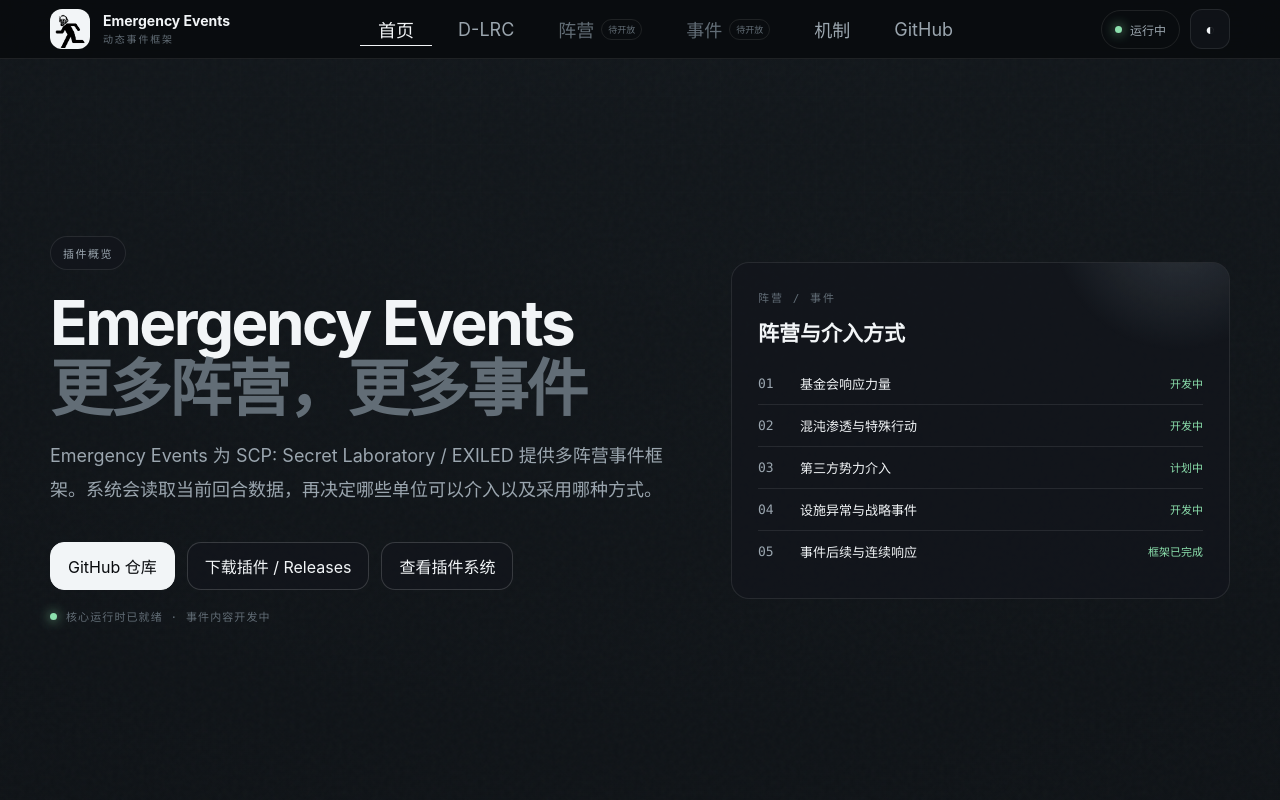
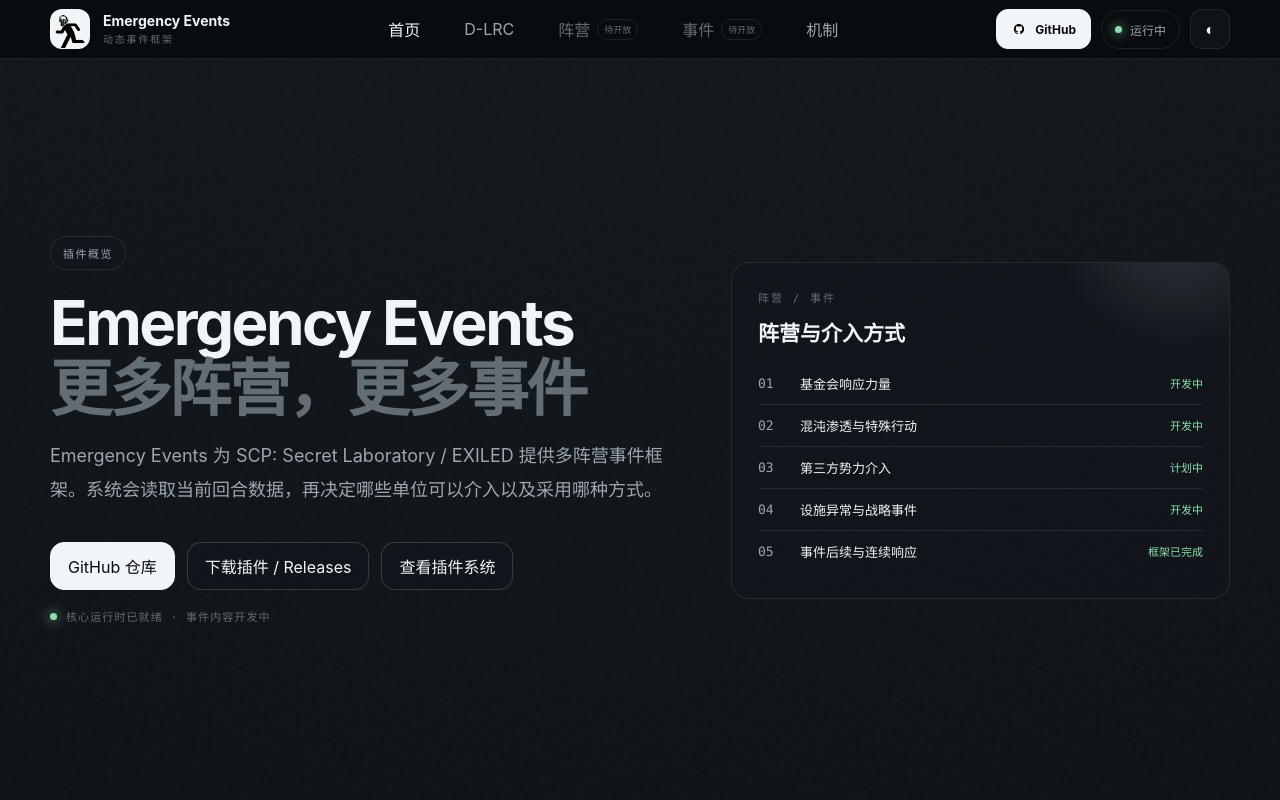
Before and after one commit to qingranawa/emergency-events-web, a React (Vite) app: page / in a window 1280 px wide. Shown: the top 800 px of the page. Built offline with nearby package versions, Linux system fonts and the light colour scheme.

Commit message:
feat(nav): 优化导航操作入口与排版

```diff
--- a/src/components/layout/SiteNav.jsx
+++ b/src/components/layout/SiteNav.jsx
@@ -22,7 +22,7 @@
 
   return <header className="nav-wrap"><div className="container"><nav aria-label="主导航">
     <a className="brand" href="index.html" aria-label="Emergency Events 首页"><div className="logo"><img src="assets/emergency-events-mark.png" alt="" /></div><div><div className="brand-name">Emergency Events</div><div className="brand-sub">动态事件框架</div></div></a>
-    <div className="nav-links desktop-nav">{navigation.map((item) => renderLink(item))}<a className="nav-link nav-github" href="https://github.com/qingranawa/Emergency-events" target="_blank" rel="noreferrer">GitHub</a></div>
-    <div className="nav-right"><div className="nav-status"><span className="status-dot" />运行中</div><ThemeToggle theme={theme} onToggle={onToggleTheme} /><Dialog.Root><Dialog.Trigger asChild><button className="menu-btn" type="button" aria-label="打开导航菜单">菜单</button></Dialog.Trigger><Dialog.Portal><Dialog.Overlay className="nav-dialog-overlay" /><Dialog.Content className="nav-dialog-content"><Dialog.Title className="sr-only">Emergency Events 导航菜单</Dialog.Title><Dialog.Description className="sr-only">选择页面或页面内模块</Dialog.Description><div className="nav-dialog-head"><span className="mono">当前页面：{pageLabel}</span><Dialog.Close asChild><button className="icon-btn" type="button" aria-label="关闭导航">×</button></Dialog.Close></div><div className="nav-dialog-links">{navigation.map((item) => renderLink(item, true))}<Dialog.Close asChild><a className="nav-link" href="https://github.com/qingranawa/Emergency-events" target="_blank" rel="noreferrer">GitHub</a></Dialog.Close></div></Dialog.Content></Dialog.Portal></Dialog.Root></div>
+    <div className="nav-links desktop-nav">{navigation.map((item) => renderLink(item))}</div>
+    <div className="nav-right"><a className="github-action" href="https://github.com/qingranawa/Emergency-events" target="_blank" rel="noreferrer"><img src="assets/github.svg" alt="" /><span>GitHub</span></a><div className="nav-status"><span className="status-dot" />运行中</div><ThemeToggle theme={theme} onToggle={onToggleTheme} /><Dialog.Root><Dialog.Trigger asChild><button className="menu-btn" type="button" aria-label="打开导航菜单">菜单</button></Dialog.Trigger><Dialog.Portal><Dialog.Overlay className="nav-dialog-overlay" /><Dialog.Content className="nav-dialog-content"><Dialog.Title className="sr-only">Emergency Events 导航菜单</Dialog.Title><Dialog.Description className="sr-only">选择页面或页面内模块</Dialog.Description><div className="nav-dialog-head"><span className="mono">当前页面：{pageLabel}</span><Dialog.Close asChild><button className="icon-btn" type="button" aria-label="关闭导航">×</button></Dialog.Close></div><div className="nav-dialog-links">{navigation.map((item) => renderLink(item, true))}<Dialog.Close asChild><a className="nav-link nav-dialog-github" href="https://github.com/qingranawa/Emergency-events" target="_blank" rel="noreferrer"><img src="assets/github.svg" alt="" /><span>GitHub</span></a></Dialog.Close></div></Dialog.Content></Dialog.Portal></Dialog.Root></div>
   </nav></div></header>;
 }
--- a/src/styles/base.css
+++ b/src/styles/base.css
@@ -20,8 +20,13 @@
 .nav-link:hover, .nav-link.is-current { color: var(--text); }
 .nav-link-disabled { display: inline-flex; align-items: center; gap: 7px; color: var(--text-dim); cursor: default; }
 .nav-link-disabled small { border: 1px solid var(--line); border-radius: 999px; padding: 3px 6px; color: var(--text-dim); font-size: 9px; }
-.nav-link.is-current::after { content: ""; position: absolute; right: 0; bottom: 9px; left: 0; height: 1px; background: var(--text); }
 .nav-right { display: flex; align-items: center; gap: 10px; }
+.github-action { display: inline-flex; align-items: center; justify-content: center; gap: 8px; min-height: 40px; padding: 0 14px; border: 1px solid var(--text); border-radius: 12px; background: var(--text); color: var(--bg); font-size: 12px; font-weight: 650; transition: transform var(--motion-base) var(--motion-ease), opacity var(--motion-base) var(--motion-ease); }
+.github-action img, .nav-dialog-github img { display: block; width: 16px; height: 16px; filter: invert(1); }
+.github-action:hover { transform: translateY(-2px); opacity: .9; }
+.github-action:active { transform: translateY(0) scale(.975); transition-duration: var(--motion-fast); }
+.github-action:focus-visible { outline: 2px solid var(--success); outline-offset: 2px; }
+body.light .github-action img, body.light .nav-dialog-github img { filter: none; }
 .nav-status { display: flex; align-items: center; gap: 8px; border: 1px solid var(--line); border-radius: 999px; padding: 10px 13px; color: var(--text-soft); font-size: 12px; white-space: nowrap; }
 .status-dot { width: 7px; height: 7px; border-radius: 50%; background: var(--success); box-shadow: 0 0 12px var(--success); }
 .icon-btn, .menu-btn { width: 40px; height: 40px; border: 1px solid var(--line); border-radius: 12px; color: var(--text); background: var(--panel); cursor: pointer; }
@@ -72,6 +77,7 @@
 @media (max-width: 900px) { nav { gap: 10px; } .desktop-nav { display: none; } .menu-btn { display: block; } }
 @media (max-width: 720px) { .section-head { display: block; } .section-desc { margin-top: 20px; } }
 @media (max-width: 520px) { .container { width: min(calc(100vw - 32px), var(--max)); } .brand-name { font-size: 13px; } .logo { width: 38px; height: 38px; } h1 { font-size: clamp(40px, 11vw, 62px); letter-spacing: -2px; } .hero-desc { font-size: 18px; } .icon-btn { display: none; } .nav-dialog-content .icon-btn { display: grid; } section { padding: 76px 0; } }
+@media (max-width: 520px) { .github-action { width: 40px; padding: 0; } .github-action span { display: none; } }
 @media (max-width: 520px) { .footer-legal { display: grid; grid-template-columns: auto 1fr; gap: 8px 10px; padding: 13px 14px; } .footer-legal-label { align-self: center; } .footer-legal-copy { grid-column: 1 / -1; } .footer-legal-tag { grid-column: 1 / -1; justify-self: start; } }
 @media (prefers-reduced-motion: reduce) { *, *::before, *::after { scroll-behavior: auto !important; transition-duration: .01ms !important; animation-duration: .01ms !important; animation-iteration-count: 1 !important; } .scroll-reveal-ready { will-change: auto; } }
 
@@ -81,4 +87,5 @@
 .nav-dialog-head { display: flex; align-items: center; justify-content: space-between; color: var(--text-dim); font-size: 10px; letter-spacing: 1.4px; }
 .nav-dialog-links { display: grid; gap: 4px; margin-top: 12px; }
 .nav-dialog-links .nav-link { padding: 13px 12px; border-radius: 10px; }
+.nav-dialog-github { display: flex; align-items: center; gap: 9px; }
 .nav-dialog-links .nav-link.is-current { background: var(--accent-soft); }
--- a/src/styles/tokens.css
+++ b/src/styles/tokens.css
@@ -15,7 +15,7 @@
   --danger: #ef8d8d;
   --radius: 18px;
   --max: 1180px;
-  --nav-link-font-size: 18px;
+  --nav-link-font-size: 16px;
   --nav-link-padding: 13px 18px;
   --nav-links-gap: 8px;
   --motion-fast: 140ms;
```
Also changed, not shown: public/assets/github.svg (added), 1 other file (tests, documents, lock files or other folders).
